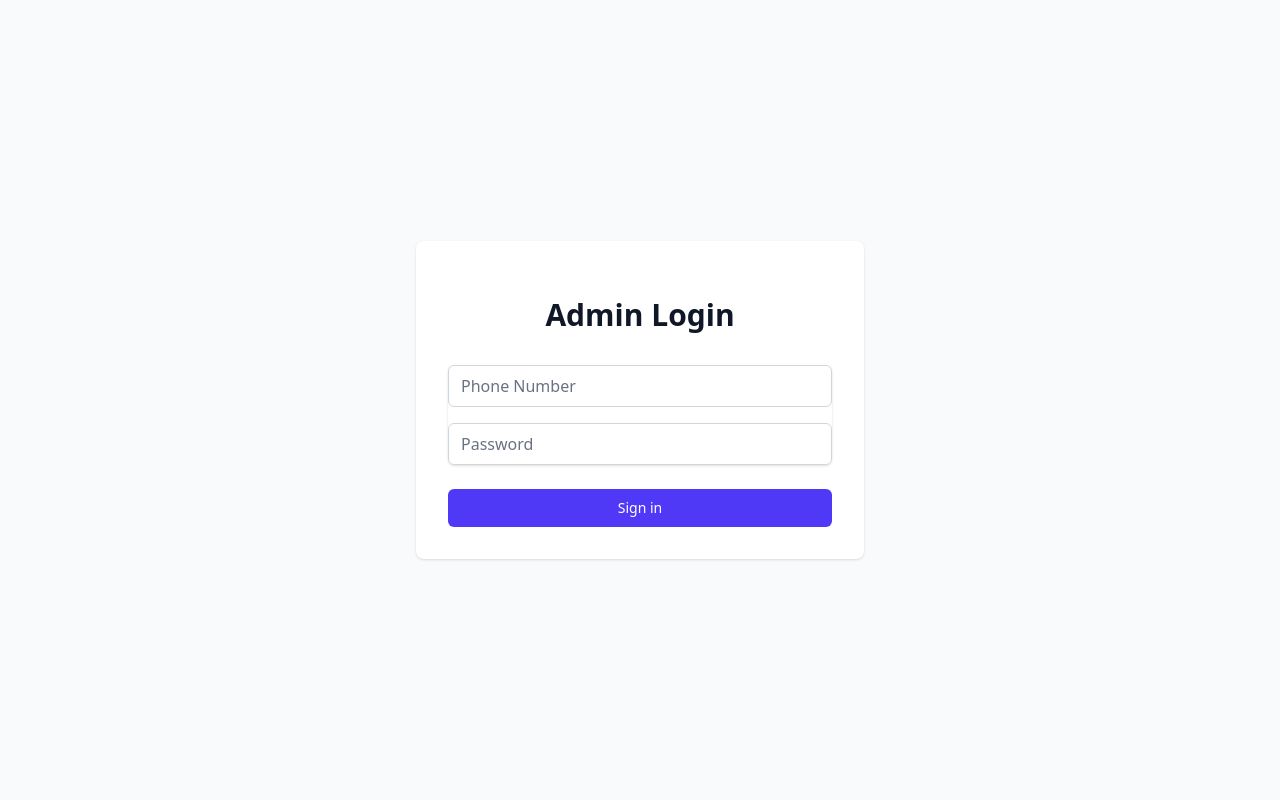
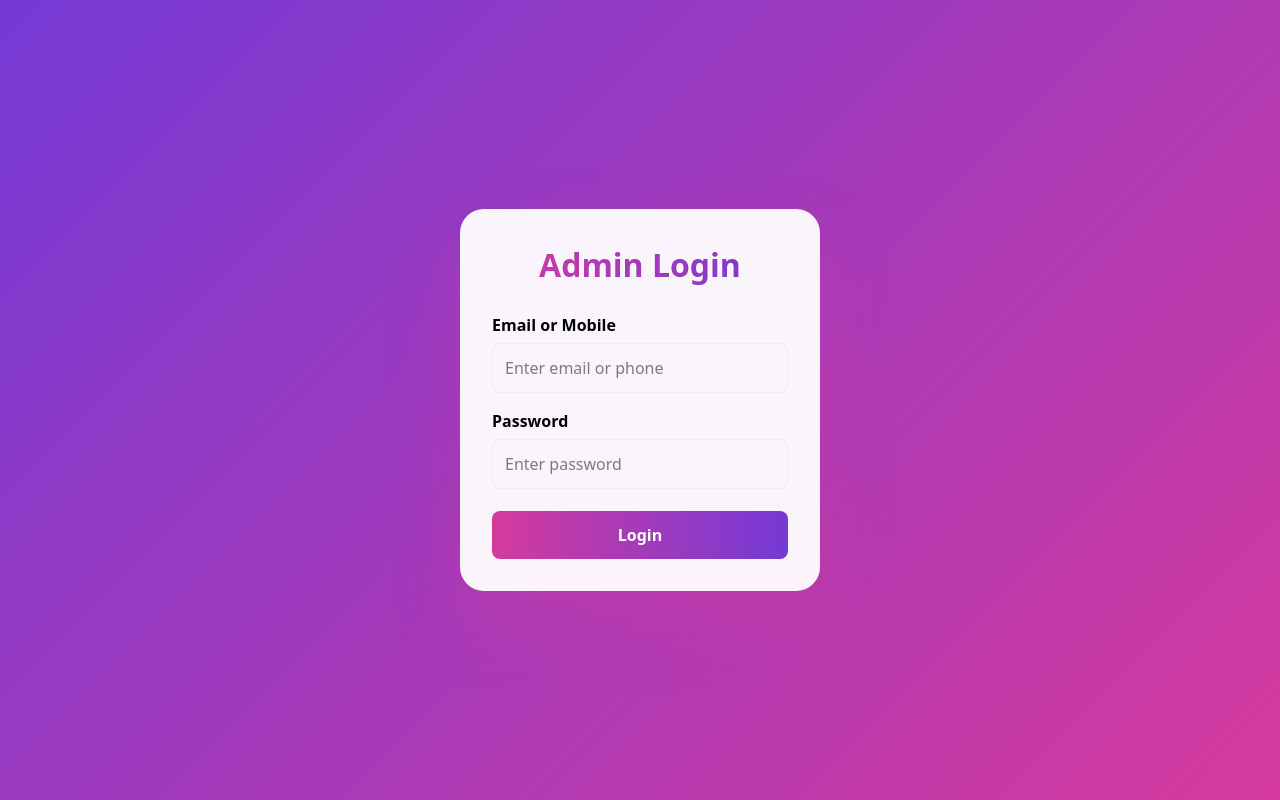
Before and after one commit to Siddharth-AI/mindfulbeauty, a Next.js app: page /admin in a window 1280 px wide. Built offline with nearby package versions, Linux system fonts and the light colour scheme; a web font is replaced by a local one.

Commit message:
modified ui and starting intergate api with redux slice

```diff
--- a/package.json
+++ b/package.json
@@ -21,6 +21,7 @@
     "react-dom": "19.1.0",
     "react-icons": "^5.5.0",
     "react-redux": "^9.2.0",
+    "react-toastify": "^11.0.5",
     "recharts": "^3.1.0"
   },
   "devDependencies": {
--- a/src/app/admin/page.tsx
+++ b/src/app/admin/page.tsx
@@ -1,72 +1,210 @@
-'use client'
+// 'use client'
 
-import { useState } from 'react'
-import { useRouter } from 'next/navigation'
+// import { useState } from 'react'
+// import { useRouter } from 'next/navigation'
+
+// export default function AdminLogin() {
+//   const [phone, setPhone] = useState('')
+//   const [password, setPassword] = useState('')
+//   const router = useRouter()
+
+//   const handleSubmit = (e: React.FormEvent) => {
+//     e.preventDefault()
+//     // Here you can add your authentication logic
+//     // For now, just redirecting to dashboard
+//     router.push('/admin/dashboard')
+//   }
+
+//   return (
+//     <div className="min-h-screen flex items-center justify-center bg-gray-50">
+//       <div className="max-w-md w-full space-y-8 p-8 bg-white rounded-lg shadow">
+//         <div>
+//           <h2 className="mt-6 text-center text-3xl font-extrabold text-gray-900">
+//             Admin Login
+//           </h2>
+//         </div>
+//         <form className="mt-8 space-y-6" onSubmit={handleSubmit}>
+//           <div className="rounded-md shadow-sm space-y-4">
+//             <div>
+//               <label htmlFor="phone" className="sr-only">
+//                 Phone Number
+//               </label>
+//               <input
+//                 id="phone"
+//                 name="phone"
+//                 type="tel"
+//                 required
+//                 className="appearance-none rounded-md relative block w-full px-3 py-2 border border-gray-300 placeholder-gray-500 text-gray-900 focus:outline-none focus:ring-indigo-500 focus:border-indigo-500"
+//                 placeholder="Phone Number"
+//                 value={phone}
+//                 onChange={(e) => setPhone(e.target.value)}
+//               />
+//             </div>
+//             <div>
+//               <label htmlFor="password" className="sr-only">
+//                 Password
+//               </label>
+//               <input
+//                 id="password"
+//                 name="password"
+//                 type="password"
+//                 required
+//                 className="appearance-none rounded-md relative block w-full px-3 py-2 border border-gray-300 placeholder-gray-500 text-gray-900 focus:outline-none focus:ring-indigo-500 focus:border-indigo-500"
+//                 placeholder="Password"
+//                 value={password}
+//                 onChange={(e) => setPassword(e.target.value)}
+//               />
+//             </div>
+//           </div>
+
+//           <div>
+//             <button
+//               type="submit"
+//               className="group relative w-full flex justify-center py-2 px-4 border border-transparent text-sm font-medium rounded-md text-white bg-indigo-600 hover:bg-indigo-700 focus:outline-none focus:ring-2 focus:ring-offset-2 focus:ring-indigo-500"
+//             >
+//               Sign in
+//             </button>
+//           </div>
+//         </form>
+//       </div>
+//     </div>
+//   )
+// }
+
+"use client";
+import { useState } from "react";
+import { useRouter } from "next/navigation";
+import { ToastContainer } from "react-toastify";
+import "react-toastify/dist/ReactToastify.css";
+import { useAppDispatch, useAppSelector } from "../store/hooks";
+import { showError, showSuccess } from "../lib/toast";
+import { login } from "../store/slice/authSlice";
+
+// Example color/pulse background with CSS
+const gradientBg = {
+  minHeight: "100vh",
+  background: "linear-gradient(135deg, #743ad5 0%, #d53a9d 100%)",
+  display: "flex",
+  alignItems: "center",
+  justifyContent: "center",
+  animation: "gradientmove 10s ease infinite",
+};
+
+const cardStyle = {
+  background: "rgba(255,255,255,0.95)",
+  borderRadius: "1.5rem",
+  boxShadow: "0 16px 48px 0 rgba(86,37,245,0.2)",
+  maxWidth: 360,
+  margin: "2rem auto",
+  padding: 32,
+  animation: "pulse 2s infinite alternate",
+};
 
 export default function AdminLogin() {
-  const [phone, setPhone] = useState('')
-  const [password, setPassword] = useState('')
-  const router = useRouter()
+  const dispatch = useAppDispatch();
+  const router = useRouter();
+  const { loading } = useAppSelector((state) => state.auth);
 
-  const handleSubmit = (e: React.FormEvent) => {
-    e.preventDefault()
-    // Here you can add your authentication logic
-    // For now, just redirecting to dashboard
-    router.push('/admin/dashboard')
+  const [identifier, setIdentifier] = useState("");
+  const [password, setPassword] = useState("");
+
+  async function handleSubmit(e: React.FormEvent) {
+    e.preventDefault();
+    if (!identifier || !password) {
+      showError("Please enter both email and password");
+      return;
+    }
+    const result = await dispatch(login({ identifier, password }));
+    if (login.fulfilled.match(result)) {
+      showSuccess("Login successful!");
+      setTimeout(() => router.push("/admin/dashboard"), 1200);
+    } else if (login.rejected.match(result)) {
+      showError((result.payload as string) || "Login failed");
+    }
   }
 
   return (
-    <div className="min-h-screen flex items-center justify-center bg-gray-50">
-      <div className="max-w-md w-full space-y-8 p-8 bg-white rounded-lg shadow">
-        <div>
-          <h2 className="mt-6 text-center text-3xl font-extrabold text-gray-900">
+    <div style={gradientBg}>
+      <style>
+        {`
+          @keyframes gradientmove {
+            0% { background-position: 0% 50%; }
+            50% { background-position: 100% 50%; }
+            100% { background-position: 0% 50%; }
+          }
+          @keyframes pulse {
+            0% { box-shadow: 0 16px 48px 0 rgba(86,37,245,0.11); }
+            100% { box-shadow: 0 32px 64px 0 rgba(213,58,157,0.35); }
+          }
+        `}
+      </style>
+      <ToastContainer />
+      <form style={cardStyle} onSubmit={handleSubmit}>
+        <h2
+          style={{
+            textAlign: "center",
+            marginBottom: 24,
+            background: "linear-gradient(90deg, #d53a9d, #743ad5)",
+            WebkitBackgroundClip: "text",
+            color: "transparent",
+            fontWeight: 700,
+            fontSize: 32,
+          }}>
           Admin Login
         </h2>
-        </div>
-        <form className="mt-8 space-y-6" onSubmit={handleSubmit}>
-          <div className="rounded-md shadow-sm space-y-4">
-            <div>
-              <label htmlFor="phone" className="sr-only">
-                Phone Number
-              </label>
+        <div style={{ marginBottom: 16 }}>
+          <label style={{ fontWeight: 600 }}>Email or Mobile</label>
           <input
-                id="phone"
-                name="phone"
-                type="tel"
+            type="text"
+            value={identifier}
+            onChange={(e) => setIdentifier(e.target.value)}
             required
-                className="appearance-none rounded-md relative block w-full px-3 py-2 border border-gray-300 placeholder-gray-500 text-gray-900 focus:outline-none focus:ring-indigo-500 focus:border-indigo-500"
-                placeholder="Phone Number"
-                value={phone}
-                onChange={(e) => setPhone(e.target.value)}
+            style={{
+              width: "100%",
+              padding: "12px",
+              borderRadius: 8,
+              border: "1px solid #eee",
+              marginTop: 6,
+            }}
+            placeholder="Enter email or phone"
           />
         </div>
-            <div>
-              <label htmlFor="password" className="sr-only">
-                Password
-              </label>
+        <div style={{ marginBottom: 16 }}>
+          <label style={{ fontWeight: 600 }}>Password</label>
           <input
-                id="password"
-                name="password"
             type="password"
-                required
-                className="appearance-none rounded-md relative block w-full px-3 py-2 border border-gray-300 placeholder-gray-500 text-gray-900 focus:outline-none focus:ring-indigo-500 focus:border-indigo-500"
-                placeholder="Password"
             value={password}
             onChange={(e) => setPassword(e.target.value)}
+            required
+            style={{
+              width: "100%",
+              padding: "12px",
+              borderRadius: 8,
+              border: "1px solid #eee",
+              marginTop: 6,
+            }}
+            placeholder="Enter password"
           />
         </div>
-          </div>
-
-          <div>
         <button
           type="submit"
-              className="group relative w-full flex justify-center py-2 px-4 border border-transparent text-sm font-medium rounded-md text-white bg-indigo-600 hover:bg-indigo-700 focus:outline-none focus:ring-2 focus:ring-offset-2 focus:ring-indigo-500"
-            >
-              Sign in
+          disabled={loading}
+          style={{
+            width: "100%",
+            padding: 12,
+            borderRadius: 8,
+            border: "none",
+            background: "linear-gradient(90deg, #d53a9d, #743ad5)",
+            color: "#fff",
+            fontWeight: 700,
+            fontSize: 16,
+            marginTop: 6,
+            cursor: loading ? "not-allowed" : "pointer",
+            opacity: loading ? 0.7 : 1,
+          }}>
+          {loading ? "Logging in..." : "Login"}
         </button>
-          </div>
       </form>
     </div>
-    </div>
-  )
+  );
 }
--- a/src/app/layout.tsx
+++ b/src/app/layout.tsx
@@ -3,6 +3,9 @@
 import type { Metadata } from "next";
 import { Geist, Geist_Mono } from "next/font/google";
 import "./globals.css";
+import { Provider } from "react-redux";
+import { store } from "./store/store";
+import ReduxProvider from "./providers/ReduxProvider";
 
 const geistSans = Geist({
   variable: "--font-geist-sans",
@@ -42,7 +45,7 @@ export default function RootLayout({
       </head>
       <body
         className={`${geistSans.variable} ${geistMono.variable} antialiased`}>
-        {children}
+        <ReduxProvider>{children}</ReduxProvider>
       </body>
     </html>
   );
--- /dev/null
+++ b/src/app/lib/toast.ts
@@ -0,0 +1,7 @@
+import { toast, ToastOptions } from "react-toastify";
+
+export const showSuccess = (msg: string, options?: ToastOptions) =>
+  toast.success(msg, { position: "bottom-right", ...options });
+
+export const showError = (msg: string, options?: ToastOptions) =>
+  toast.error(msg, { position: "bottom-right", ...options });
--- /dev/null
+++ b/src/app/providers/ReduxProvider.tsx
@@ -0,0 +1,13 @@
+"use client"; // 👈 This makes it a Client Component
+
+import { Provider } from "react-redux";
+import { store } from "../store/store";
+import React from "react";
+
+export default function ReduxProvider({
+  children,
+}: {
+  children: React.ReactNode;
+}) {
+  return <Provider store={store}>{children}</Provider>;
+}
--- /dev/null
+++ b/src/app/store/hooks.ts
@@ -0,0 +1,5 @@
+import { TypedUseSelectorHook, useDispatch, useSelector } from 'react-redux';
+import type { RootState, AppDispatch } from './store'; // adjust path
+
+export const useAppDispatch = () => useDispatch<AppDispatch>();
+export const useAppSelector: TypedUseSelectorHook<RootState> = useSelector;
--- /dev/null
+++ b/src/app/store/slice/authSlice.ts
@@ -0,0 +1,110 @@
+/* eslint-disable @typescript-eslint/no-explicit-any */
+import { createSlice, createAsyncThunk, PayloadAction } from '@reduxjs/toolkit';
+
+export interface User {
+  id: string;
+  name: string;
+  email: string;
+  mobile_no: string;
+  address?: string | null;
+  city?: string | null;
+  profile_image?: string | null;
+  type: string;
+  is_active: boolean;
+  is_admin: boolean;
+  created_at: string;
+  updated_at: string;
+}
+
+interface AuthState {
+  user: User | null;
+  access_token: string | null;
+  loading: boolean;
+  error: string | null;
+}
+
+const initialState: AuthState = {
+  user: null,
+  access_token: typeof window !== 'undefined' ? localStorage.getItem('access_token') : null,
+  loading: false,
+  error: null,
+};
+
+// Utility for extracting user/token from response
+function extractAuthData(data: any): { user: User; access_token: string } {
+  return {
+    user: data.user,
+    access_token: data.access_token
+  }
+}
+
+// Async thunk for login
+export const login = createAsyncThunk<
+  { user: User; access_token: string },
+  { identifier: string; password: string },
+  { rejectValue: string }
+>(
+  'auth/login',
+  async (values, thunkAPI) => {
+    try {
+      const res = await fetch('/api/auth/login', {
+        method: 'POST',
+        headers: { 'Content-Type': 'application/json' },
+        body: JSON.stringify(values)
+      });
+      const data = await res.json();
+      if (!res.ok || !data.success) {
+        return thunkAPI.rejectWithValue(data.error || data.errors?.[0] || 'Login failed');
+      }
+      const { user, access_token } = extractAuthData(data.data);
+      // Save token immediately here so it's available instantly
+      localStorage.setItem('access_token', access_token);
+      return { user, access_token };
+    } catch (err) {
+      console.log(err, "error while login user")
+      return thunkAPI.rejectWithValue('Server/network error');
+    }
+  }
+);
+
+// Utility to get token anywhere in app
+export function getTokenFromLocalStorage() {
+  if (typeof window === "undefined") return null;
+  return localStorage.getItem('access_token');
+}
+
+const authSlice = createSlice({
+  name: 'auth',
+  initialState,
+  reducers: {
+    logout(state) {
+      state.user = null;
+      state.access_token = null;
+      state.error = null;
+      state.loading = false;
+      if (typeof window !== 'undefined') localStorage.removeItem('access_token');
+    },
+    setError(state, action: PayloadAction<string>) {
+      state.error = action.payload;
+    }
+  },
+  extraReducers: builder => {
+    builder
+      .addCase(login.pending, (state) => {
+        state.loading = true; state.error = null;
+      })
+      .addCase(login.fulfilled, (state, action) => {
+        state.loading = false;
+        state.user = action.payload.user;
+        state.access_token = action.payload.access_token;
+        state.error = null;
+      })
+      .addCase(login.rejected, (state, action) => {
+        state.loading = false;
+        state.error = action.payload || 'Login error';
+      });
+  }
+});
+
+export const { logout, setError } = authSlice.actions;
+export default authSlice.reducer;
--- a/src/app/store/store.ts
+++ b/src/app/store/store.ts
@@ -1,10 +1,12 @@
 import { configureStore } from '@reduxjs/toolkit';
+import authReducer from './slice/authSlice'; // import your reducer
 
 export const store = configureStore({
   reducer: {
-    // यहां कोई रिड्यूसर नहीं है
+    auth: authReducer,
   },
 });
 
+// Standard types for hooks
 export type RootState = ReturnType<typeof store.getState>;
 export type AppDispatch = typeof store.dispatch;
```
Also changed, not shown: 1 other file (tests, documents, lock files or other folders). Lines whose indentation alone changed are shown as unchanged.
